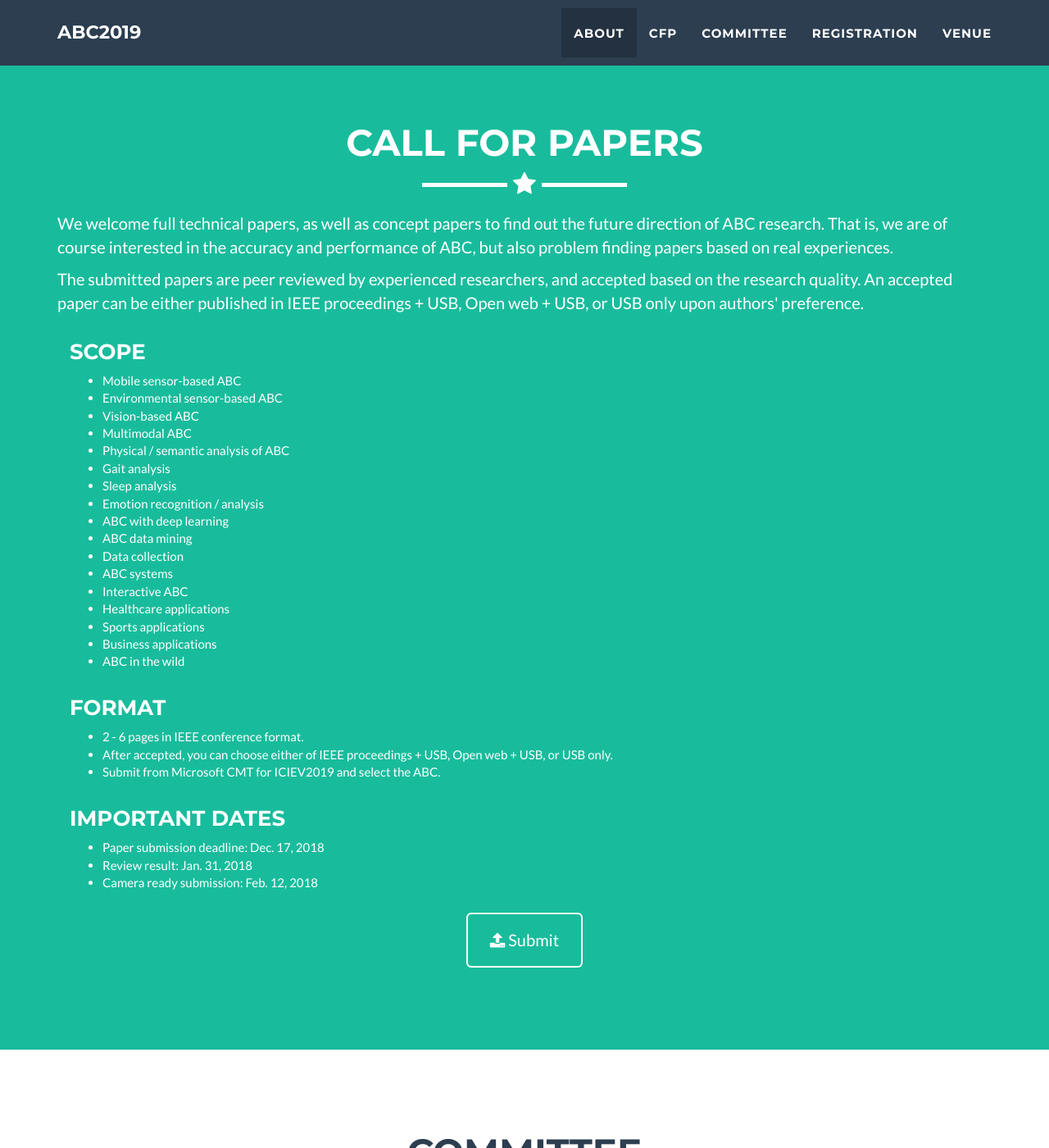
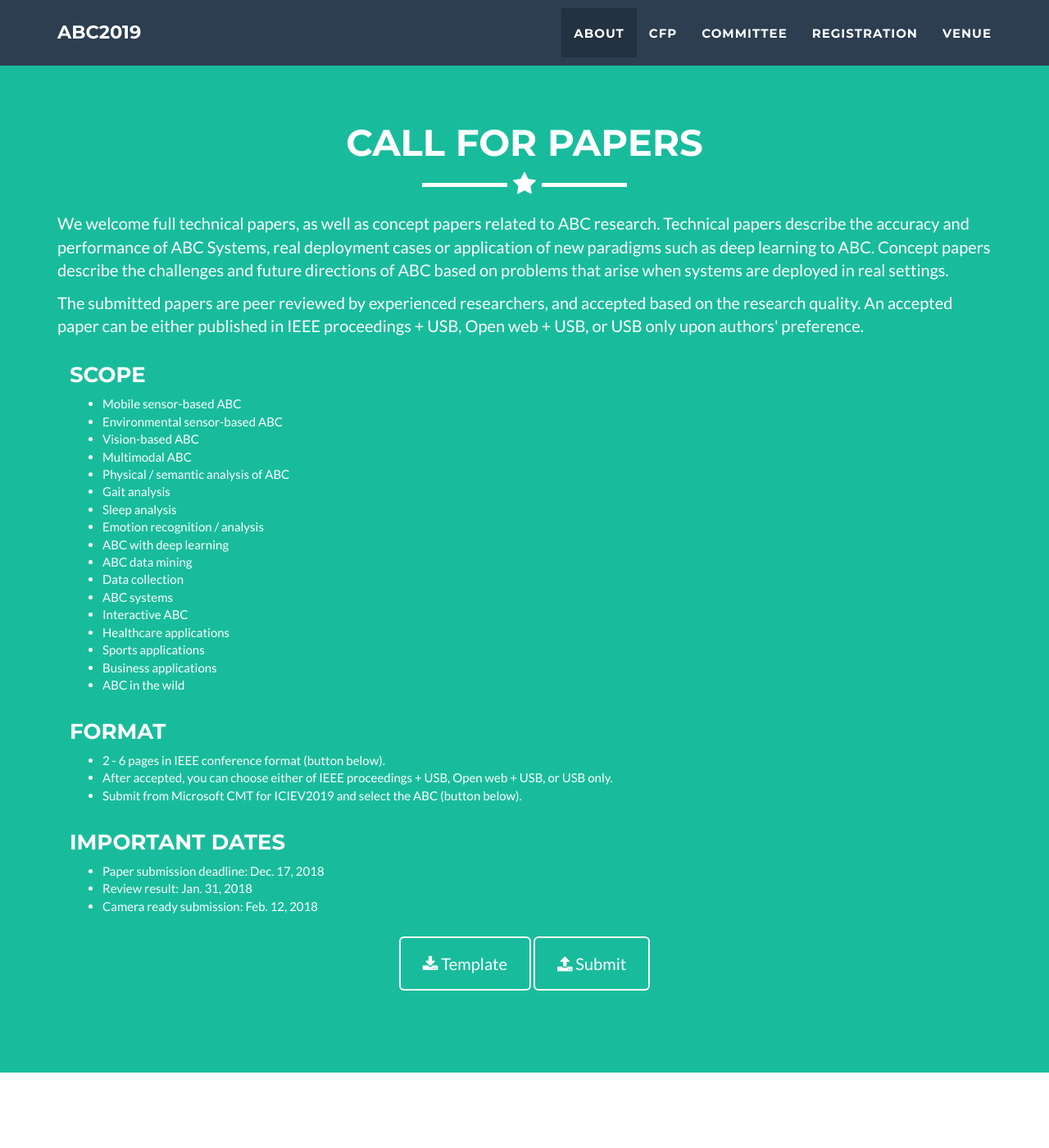
Before and after one commit to abc-research/2019, a Jekyll site: the page built from index.html, in a window 1280 px wide and 1400 px high, scrolled down 1035 px. Shown: the whole window at 82% size. Built offline with Jekyll 4.4.1, drawn with Linux system fonts in a browser that asks for light colours.

Commit message:
CFP description

```diff
--- a/_config.yml
+++ b/_config.yml
@@ -72,7 +72,7 @@ committee:
 
 cfp:
   text:
-    - text: "We welcome full technical papers, as well as concept papers to find out the future direction of ABC research. That is, we are of course interested in the accuracy and performance of ABC, but also problem finding papers based on real experiences."
+    - text: "We welcome full technical papers, as well as concept papers related to ABC research. Technical papers describe the accuracy and performance of ABC Systems, real deployment cases or application of new paradigms such as deep learning to ABC. Concept papers describe the challenges and future directions of ABC based on  problems that arise when systems are deployed in real settings."
     - text: "The submitted papers are peer reviewed by experienced researchers, and accepted based on the research quality. An accepted paper can be either published in IEEE proceedings + USB, Open web + USB, or USB only upon authors' preference."
   scope:
     - item: Mobile sensor-based ABC
@@ -93,9 +93,9 @@ cfp:
     - item: Business applications
     - item: ABC in the wild
   format:
-    - item: 2 - 6 pages in IEEE conference format.
+    - item: 2 - 6 pages in IEEE conference format (button below).
     - item: After accepted, you can choose either of IEEE proceedings + USB, Open web + USB, or USB only.
-    - item: Submit from Microsoft CMT for ICIEV2019 and select the ABC.
+    - item: Submit from Microsoft CMT for ICIEV2019 and select the ABC (button below).
   dates:
     - name: Paper submission deadline
       date: Dec. 17, 2018
@@ -104,6 +104,7 @@ cfp:
     - name: Camera ready submission
       date: Feb. 12, 2018
   submit_url: https://cmt3.research.microsoft.com/User/Login?ReturnUrl=%2FICIEVIVPR2019
+  template_url: https://www.ieee.org/conferences/publishing/templates.html
 
 
 
--- a/_includes/cfp.html
+++ b/_includes/cfp.html
@@ -41,6 +41,8 @@
 
                 </div>
                 <div class="col-lg-8 col-lg-offset-2 text-center">
+                    <a href="{{ site.cfp.template_url }}" class="btn btn-lg btn-outline"/>
+                        <i class="fa fa-download"></i> Template </a>
                     <a href="{{ site.cfp.submit_url }}" class="btn btn-lg btn-outline"/>
                         <i class="fa fa-upload"></i> Submit </a>
                 </div>
```
Also changed, not shown: 8 other files.
